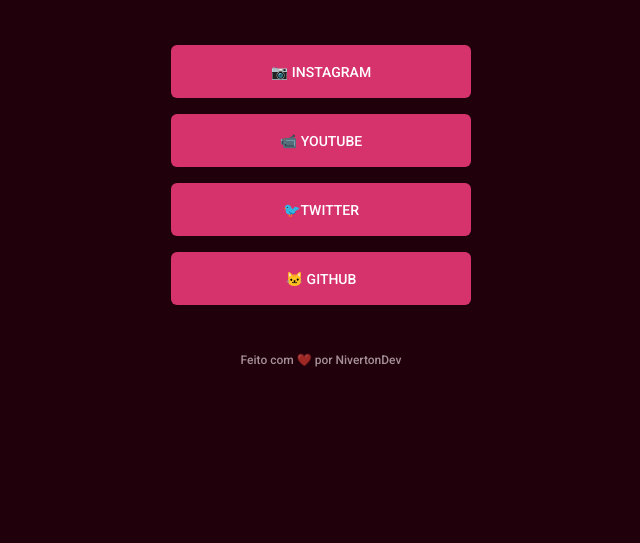
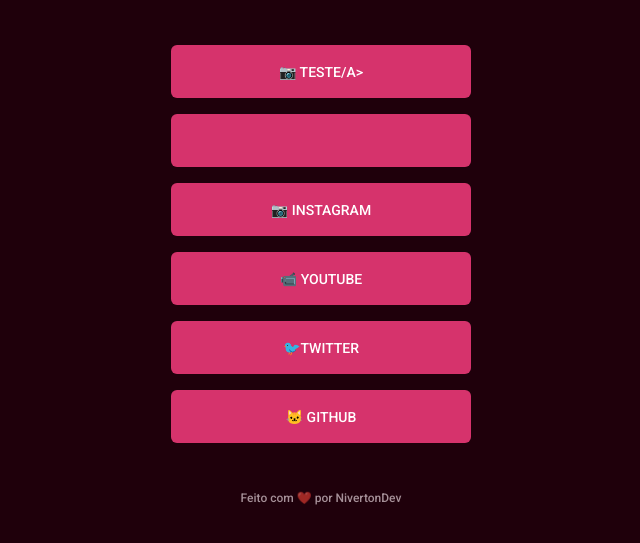
Before and after one commit to nivertonfamorim/Maratona-Explorer-2, a plain HTML site: page index.html in a window 1280 px wide. Shown: the part 261-804 px from the top of the page, without its empty margins (319-959 px from the left). Drawn offline with Linux system fonts and the light colour scheme.

Commit message:
Criação de uma arvore de links

```diff
--- a/index.html
+++ b/index.html
@@ -17,6 +17,9 @@
     <p class="username">@nivertonfamorim</p>
 
     <ul>
+      <li>
+        <a href="" target="_blank">📷 teste/a>
+      </li>
       <li>
         <a href="" target="_blank">📷 Instagram</a>
       </li>
```
